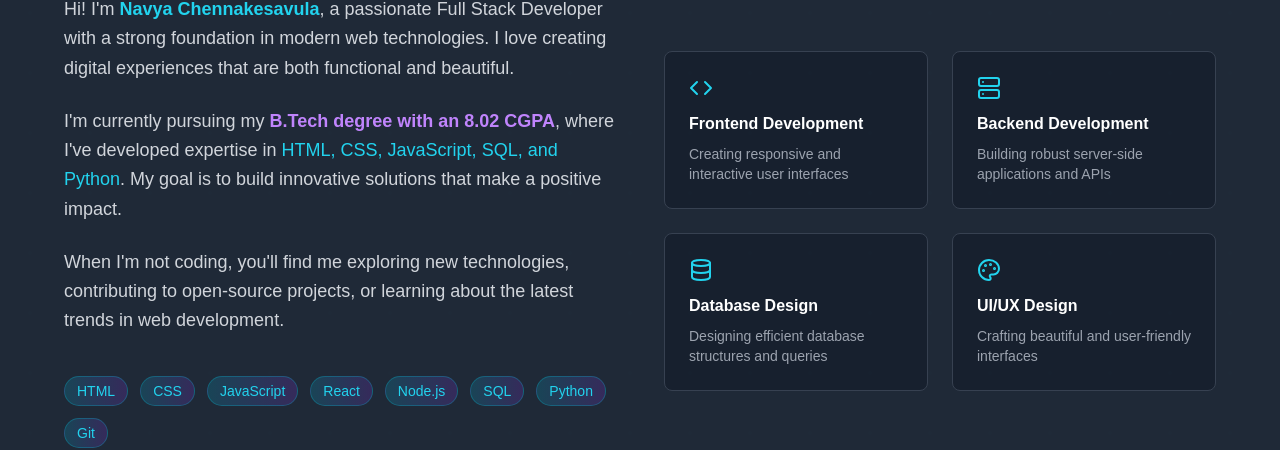
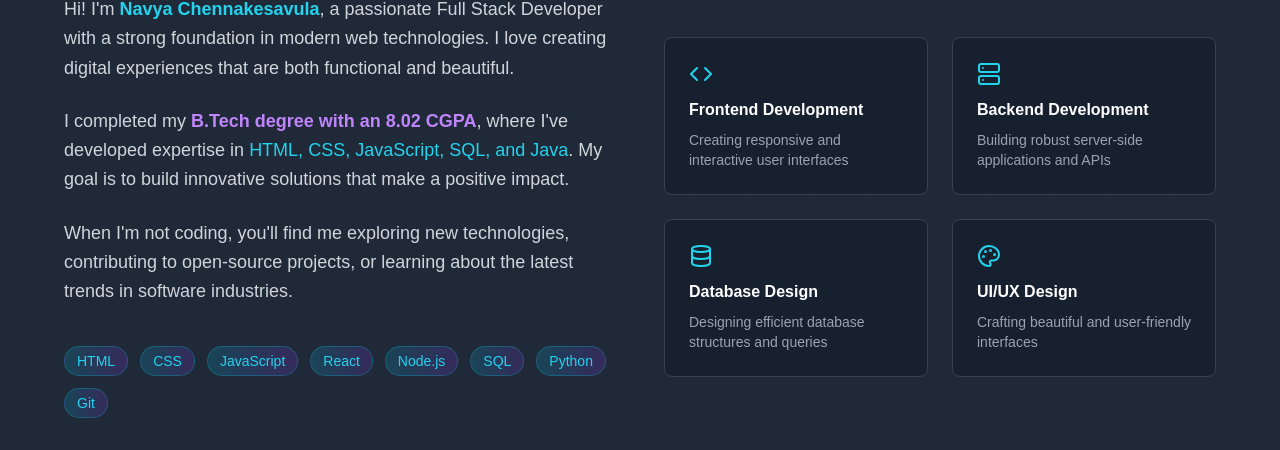
Before and after one commit to chennakesavulanavya/navyachennakesavula-portfolio, a React (Vite) app: page / in a window 1280 px wide. Shown: the part 997-1447 px from the top of the page. Built offline with nearby package versions, Linux system fonts and the light colour scheme.

Commit message:
Update About Me section

```diff
--- a/src/components/About.tsx
+++ b/src/components/About.tsx
@@ -51,14 +51,14 @@ const About = () => {
               </p>
 
               <p className="text-lg text-gray-300 leading-relaxed">
-                I'm currently pursuing my <span className="text-purple-400 font-semibold">B.Tech degree with an 8.02 CGPA</span>,
-                where I've developed expertise in <span className="text-cyan-400">HTML, CSS, JavaScript, SQL, and Python</span>.
+                I completed my <span className="text-purple-400 font-semibold">B.Tech degree with an 8.02 CGPA</span>,
+                where I've developed expertise in <span className="text-cyan-400">HTML, CSS, JavaScript, SQL, and Java</span>.
                 My goal is to build innovative solutions that make a positive impact.
               </p>
 
               <p className="text-lg text-gray-300 leading-relaxed">
                 When I'm not coding, you'll find me exploring new technologies, contributing to open-source projects,
-                or learning about the latest trends in web development.
+                or learning about the latest trends in software industries.
               </p>
 
               <div className="flex flex-wrap gap-3 pt-4">
```
